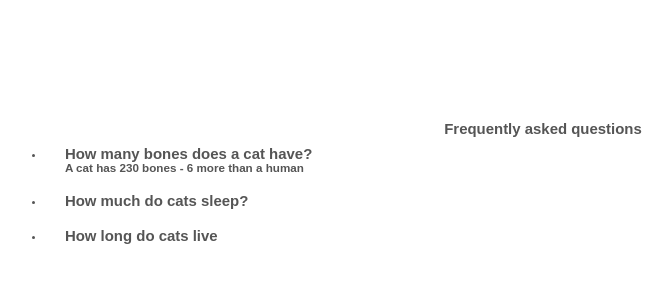
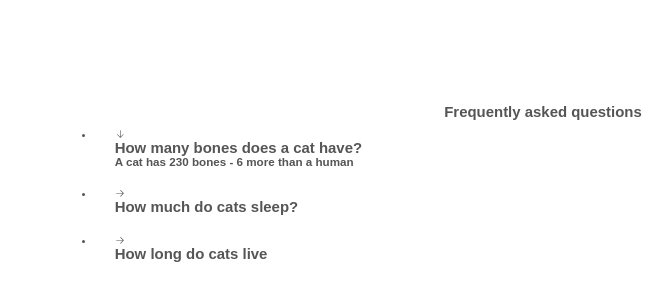
Before and after one commit to deltam3/frontendeval, a React (Vite) app in the folder Easy/1_FAQComponent/tsintversion/: page / in a window 1280 px wide. Shown: the part 212-512 px from the top of the page, without its empty margins (97-769 px from the left). Built offline with nearby package versions, Linux system fonts and the light colour scheme.

Commit message:
added chevron icons to display whether the accordion item is open or not

```diff
--- a/Easy/1_FAQComponent/tsintversion/src/components/AccordionItems.tsx
+++ b/Easy/1_FAQComponent/tsintversion/src/components/AccordionItems.tsx
@@ -4,8 +4,19 @@ const BasicAccordionItem = styled.li`
   padding: 1rem 2rem;
   color: #555;
   min-width: 100rem;
+  transition: margin 1s;
+  margin: 0 0 0 10rem;
+  // height: 4.6rem;
+
+  & .is-nav-open margin-left: 0;
+
   &:hover {
     background-color: gray;
+  }
+
+  @keyframes animation-down {
+    from { height: 0}
+    to {height: 4.6rem}
   }
 `;
 
--- a/Easy/1_FAQComponent/tsintversion/src/components/FaqItem.tsx
+++ b/Easy/1_FAQComponent/tsintversion/src/components/FaqItem.tsx
@@ -3,6 +3,8 @@ import { useState } from "react";
 import { FaqItemType } from "../App";
 
 import { BasicAccordionItem } from "./AccordionItems";
+
+import { VscArrowDown, VscArrowRight } from "react-icons/vsc";
 
 type Props = {
   faq: FaqItemType;
@@ -13,10 +15,15 @@ function FaqItem({ faq, onToggleFaq }: Props) {
   const handleClick = () => {
     onToggleFaq(faq);
   };
+
+  const classes = faq.isShown ? "is-nav-open" : "";
   return (
-    <BasicAccordionItem onClick={handleClick}>
-      <h1>{faq.question}</h1>
-      <h3>{faq.isShown && faq.answer}</h3>
+    <BasicAccordionItem className={classes} onClick={handleClick}>
+      <div>{faq.isShown ? <VscArrowDown /> : <VscArrowRight />}</div>
+      <div>
+        <h1>{faq.question}</h1>
+        <h3>{faq.isShown && faq.answer}</h3>
+      </div>
     </BasicAccordionItem>
   );
 }
```
